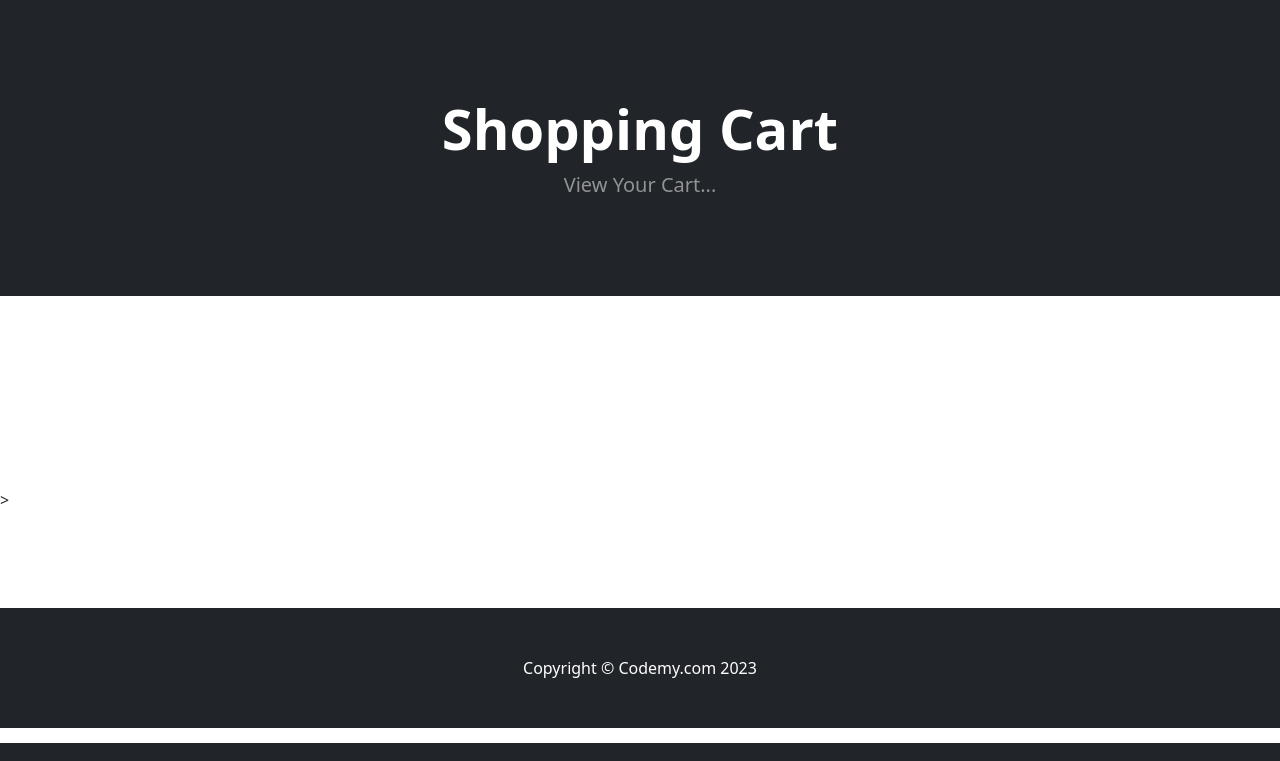
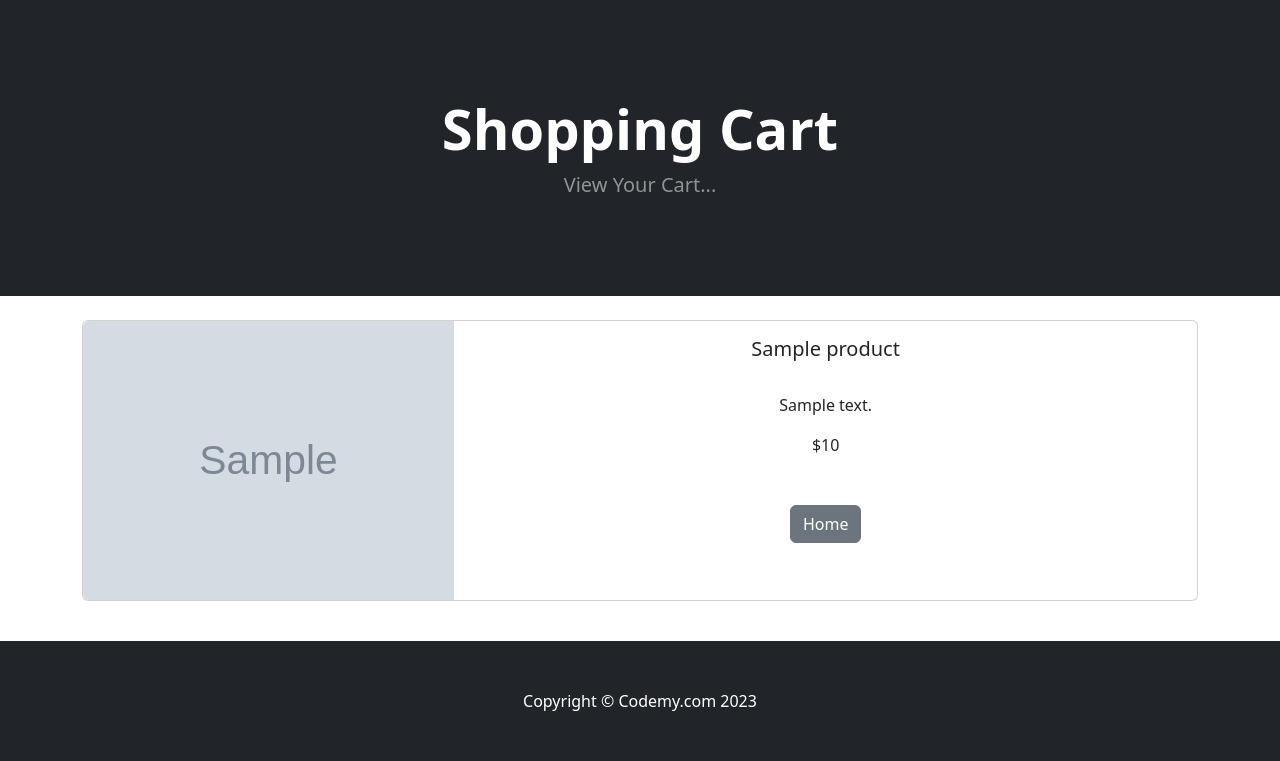
Before and after one commit to arshkmr/e-commerce, a Django app: template ecom/cart/templates/cart_summary.html in a window 1280 px wide. Shown: the part 57-818 px from the top of the page. Run offline with Django 5.2, Linux system fonts and the light colour scheme; the template is opened without the code that fills it: most values are stand-ins (such as "Sample title", 1, 10 or a date in 2020); grey boxes marked "Sample" are stand-in pictures; some libraries are stand-ins or nearby versions.

Commit message:
add products in the cart

```diff
--- a/ecom/cart/cart.py
+++ b/ecom/cart/cart.py
@@ -1,3 +1,4 @@
+from store.models import Product
 
 class Cart():
     def __init__(self, request):
@@ -26,3 +27,13 @@ class Cart():
 
     def __len__(self):
         return len(self.cart)
+
+    def get_prods(self):
+        # Get ids from cart
+        product_ids = self.cart.keys()
+
+        # Use ids to lookup products in database model
+        products = Product.objects.filter(id__in = product_ids)
+
+        # Return those looked up Products
+        return products
--- a/ecom/cart/templates/cart_summary.html
+++ b/ecom/cart/templates/cart_summary.html
@@ -13,5 +13,59 @@
                 </div>
             </div>
         </header>
- <br/><br/><br/><br/><br/><br/><br/><br/>><br/><br/><br/><br/><br/>
+        <br/>
+        <div class="container">
+        {% if cart_products%}
+
+            {% for product in cart_products %}
+            <div class="card mb-3">
+                <div class="row g-0">
+                  <div class="col-md-4">
+                    <img src="{{ product.image.url }}" class="img-fluid rounded-start" alt="...">
+                  </div>
+                  <div class="col-md-8">
+                    <div class="card-body">
+                        <center>
+                      <h5 class="card-title">{{ product.name }}</h5>
+                      <br/>
+                      <p class="card-text justified">{{ product.description }}</p>
+
+                      {% if product.is_sale %}
+                        <div class="d-flex justify-content-center small text-warning mb-2">
+                        <div class="bi-star-fill"></div>
+                        <strong>&nbsp;&nbsp;Sale!&nbsp;&nbsp;</strong>
+                        <div class="bi-star-fill"></div>
+                        </div>
+                        <!-- Product price-->
+                        <strike>
+                        ${{product.price}}
+                        </strike>
+                        &nbsp;
+                        ${{product.sale_price}}
+                        <br/>
+
+
+                      {% else %}
+                        ${{ product.price }}
+                        <br/>
+
+                      {% endif %}
+                      <br/><br>
+
+                      <a href= "{% url 'home' %}" class="btn btn-secondary">Home</a>
+
+                        </center>
+                    </div>
+                  </div>
+                </div>
+              </div><br/>
+
+            {% endfor %}
+            {% else %}
+            There is Nothing in Your Cart....!!!
+            <br/><br/><br/><br/><br/><br/><br/><br/><br/><br/><br/><br/><br/><br/><br/><br/><br/><br/><br/><br/><br/><br/>
+            {% endif %}
+        </div>
+
+
 {% endblock %}
--- a/ecom/cart/views.py
+++ b/ecom/cart/views.py
@@ -7,7 +7,11 @@ from django.http import JsonResponse
 # Create your views here.
 
 def cart_summary(request):
-    return render(request, 'cart_summary.html', {})
+    # Get the Cart
+    cart = Cart(request)
+    cart_products = cart.get_prods
+
+    return render(request, 'cart_summary.html', {"cart_products": cart_products})
 
 
 def cart_add(request):
--- a/ecom/store/templates/product.html
+++ b/ecom/store/templates/product.html
@@ -71,8 +71,8 @@ $(document).on('click', '#add-cart', function(e){
     },
 
     success: function(json){
-      //console.log(json)
-      document.getElementById("cart_quantity").textContent = json.qty
+        //console.log(json)
+        document.getElementById("cart_quantity").textContent = json.qty
     },
 
     error: function(xhr, errmsg, err){
```
Also changed, not shown: ecom/db.sqlite3.
